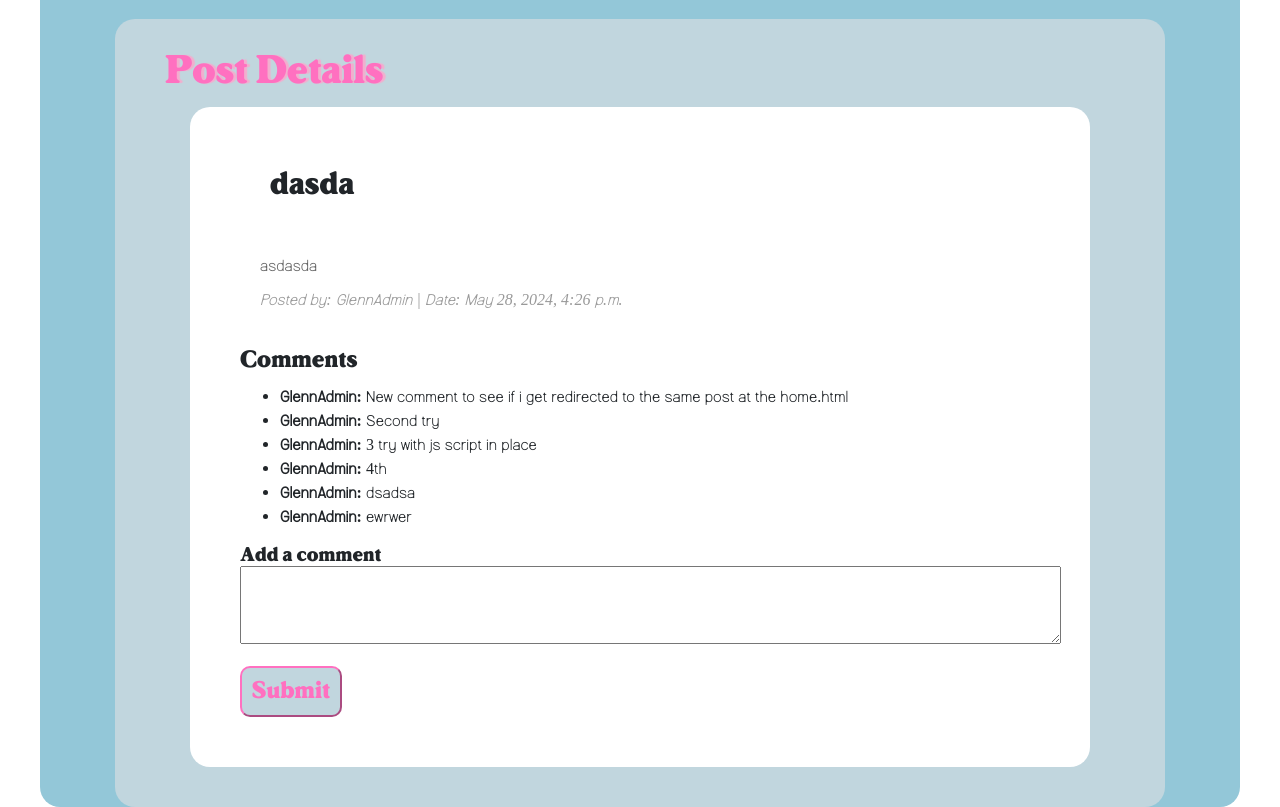
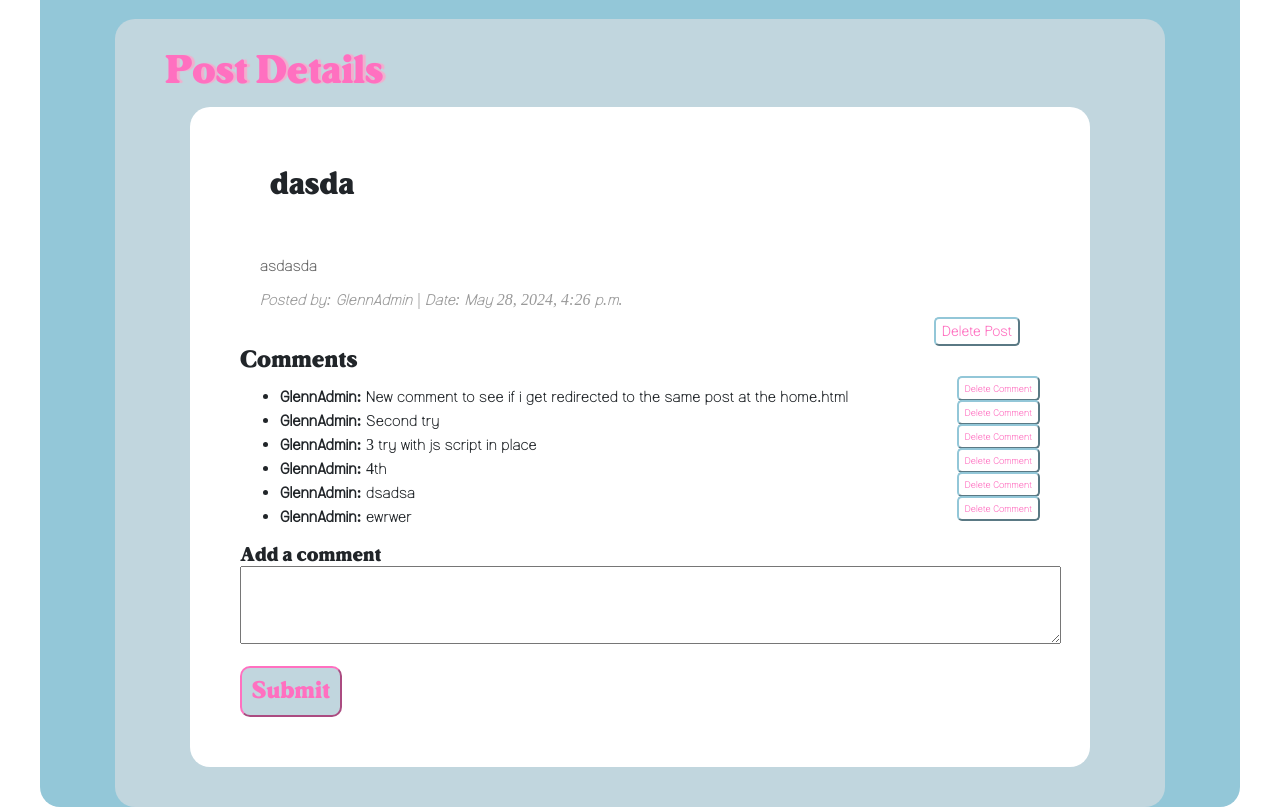
Before and after one commit to GlennJohansson85/blog, a Django app: page /post/1/ in a window 1280 px wide. Shown: the part 102-909 px from the top of the page. Run offline with Django 5.2, Linux system fonts and the light colour scheme; a user stored in the database is signed in; data comes from the database, SQL or seed files in the repository; both versions use the stored data as it was after the commit.

Commit message:
Add delete function for authenticated user or admin to delete posts/comments for posts.
Styled buttons to,
Note need to press add comments to get to the post_detail where you´ll be able to delete

```diff
--- a/blog/urls.py
+++ b/blog/urls.py
@@ -10,5 +10,8 @@ urlpatterns = [
     path('', views.home, name='home'),
     path('create/', views.create_post, name='create_post'),
     path('post/<int:post_id>/', views.post_detail, name='post_detail'),
+    path('post/<int:post_id>/delete/', views.delete_post_confirmation, name='delete_post_confirmation'),
+    path('post/<int:post_id>/delete/confirm/', views.delete_post, name='delete_post'),
+    path('comment/<int:comment_id>/delete/', views.delete_comment, name='delete_comment'),
     path('profiles/', include('profiles.urls')),
 ] + static(settings.MEDIA_URL, document_root=settings.MEDIA_ROOT)
--- a/blog/views.py
+++ b/blog/views.py
@@ -1,8 +1,9 @@
 #blog/views.py
 from django.shortcuts import render, redirect, get_object_or_404
 from django.contrib.auth.decorators import login_required
+from django.http import HttpResponseForbidden
 from .forms import PostForm, CommentForm
-from .models import Post
+from .models import Post, Comment
 
 #___________________________________________________________home
 def home(request):
@@ -15,6 +16,7 @@ def home(request):
 
     context = {
         'posts_with_comments': posts_with_comments,
+        'user': request.user,
     }
     return render(request, "home.html", context)
 
@@ -55,6 +57,34 @@ def post_detail(request, post_id):
     context = {
         'post': post,
         'comments': comments,
-        'comment_form': comment_form
+        'comment_form': comment_form,
+        'user': request.user,
     }
     return render(request, 'post_detail.html', context)
+
+
+@login_required
+def delete_post_confirmation(request, post_id):
+    post = get_object_or_404(Post, id=post_id)
+    context = {'post': post}
+    return render(request, 'delete_post_confirmation.html', context)
+
+
+@login_required
+def delete_post(request, post_id):
+    post = get_object_or_404(Post, id=post_id)
+    if request.user == post.user or request.user.is_admin:
+        post.delete()
+        return redirect('home')
+    else:
+        return HttpResponseForbidden("You are not authorized to delete this post.")
+
+
+@login_required
+def delete_comment(request, comment_id):
+    comment = get_object_or_404(Comment, id=comment_id)
+    if request.user == comment.user or request.user.is_admin:
+        comment.delete()
+        return redirect('post_detail', post_id=comment.post.id)
+    else:
+        return HttpResponseForbidden("You are not authorized to delete this comment.")
--- a/static/css/base.css
+++ b/static/css/base.css
@@ -98,6 +100,76 @@ h5 { /*             Buttons */
     margin-top:     3px;
     margin-bottom:  -2px;
 }
+/*                                           BUTTONS
+----------------------------------------------------*/
+.submit-button-big { /*     Submit Button Big */
+    padding:                10px;
+    padding-bottom:         0px;
+    border-radius:          10px;
+    margin-right:           10px;
+    color:                #FF70C0;
+    border-color:         #FF70C0;
+    background-color:     #c1d6de;
+}
+
+.submit-button-big:hover {
+    color:                #FFF;
+    background-color:     #F2AECE;
+    border-color:         #FF70C0;
+}
+
+.submit-button-small { /*   Submit Button Big */
+    padding-left:           10px;
+    padding-right:          10px;
+    border-radius:          10px;
+    margin-right:           10px;
+    color:                #FF70C0;
+    border-color:         #FF70C0;
+    background-color:     #c1d6de;
+}
+
+.submit-button-small:hover {
+    color:                #FFF;
+    background-color:     #F2AECE;
+    border-color:         #FF70C0;
+}
+
+
+.delete { /*        Delete Button */
+    float:                  right;
+    margin-top:             -10px;
+    margin-left:            10px;
+}
+
+.delete-comment-btn {
+    font-size:              10px;
+    padding:                3px 6px;
+    border-radius:          5px;
+    color:                #FF70C0;
+    background-color:     #FFF;
+    border-color:         #93C7D8;
+}
+
+.delete-comment-btn:hover {
+    color:            #000;
+    background-color: #FF0000;
+    border-color:     #000;
+}
+
+.delete-post-btn {
+    font-size:              15px;
+    border-radius:          5px;
+    color:                #FF70C0;
+    background-color:     #FFF;
+    border-color:         #93C7D8;
+}
+
+.delete-post-btn:hover {
+    color:            #000;
+    background-color: #FF0000;
+    border-color:     #000;
+}
+
 
 
 /*                                                           HOME.HTML
--- a/templates/home.html
+++ b/templates/home.html
@@ -33,6 +33,7 @@
                                 {% endfor %}
                             </ul>
                             <a class="btn btn-primary comment-btn" type="button" href="{% url 'post_detail' post_id=item.post.id %}"><h5>Add a Comment!</h5></a>
+
                         </div>
                     {% endfor %}
                 {% else %}
--- a/templates/post_detail.html
+++ b/templates/post_detail.html
@@ -21,14 +21,34 @@
                     <div class="post-details">
                         <p class="post-content">{{ post.content }}</p>
                         <p class="post-meta">Posted by: {{ post.user.username }} | Date: {{ post.created_at }}</p>
+
+                        <!-- Delete Post Section -->
+                        {% if user.is_authenticated  or user.is_admin %}
+                        <div class="delete">
+                            <form method="post" action="{% url 'delete_post_confirmation' post_id=post.id %}">
+                                {% csrf_token %}
+                                <button type="submit" class="delete-post-btn">Delete Post</button>
+                            </form>
+                        </div>
+                        {% endif %}
                     </div>
                 </div>
 
-                <!-- Post Comments Section -->
+                <!-- Delete Comment Section -->
                 <h4>Comments</h4>
                 <ul>
                     {% for comment in comments %}
-                            <li><strong>{{ comment.user.username }}:</strong> {{ comment.text }}</li>
+                        <li>
+                            <strong>{{ comment.user.username }}:</strong> {{ comment.text }}
+                            {% if user.is_authenticated or user.is_admin %}
+                                <div class="delete">
+                                    <form method="post" action="{% url 'delete_comment' comment_id=comment.id %}">
+                                        {% csrf_token %}
+                                        <button type="submit" class="delete-comment-btn">Delete Comment</button>
+                                    </form>
+                                </div>
+                            {% endif %}
+                        </li>
                     {% empty %}
                         <li>No comments yet.</li>
                     {% endfor %}
@@ -52,5 +72,4 @@
         </div>
     </div>
 </div>
-</div>
 {% endblock %}
```
Also changed, not shown: other parts of static/css/base.css (+7 -32 lines), templates/create_post.html (+1 -10 lines), templates/delete_post_confirmation.html (added, +21 -0 lines), db.sqlite3, media/img/posts/3.jpg (added), media/img/posts/image0000031.jpg (added), media/img/posts/image0000081.jpg (added). Lines whose indentation alone changed are shown as unchanged.
